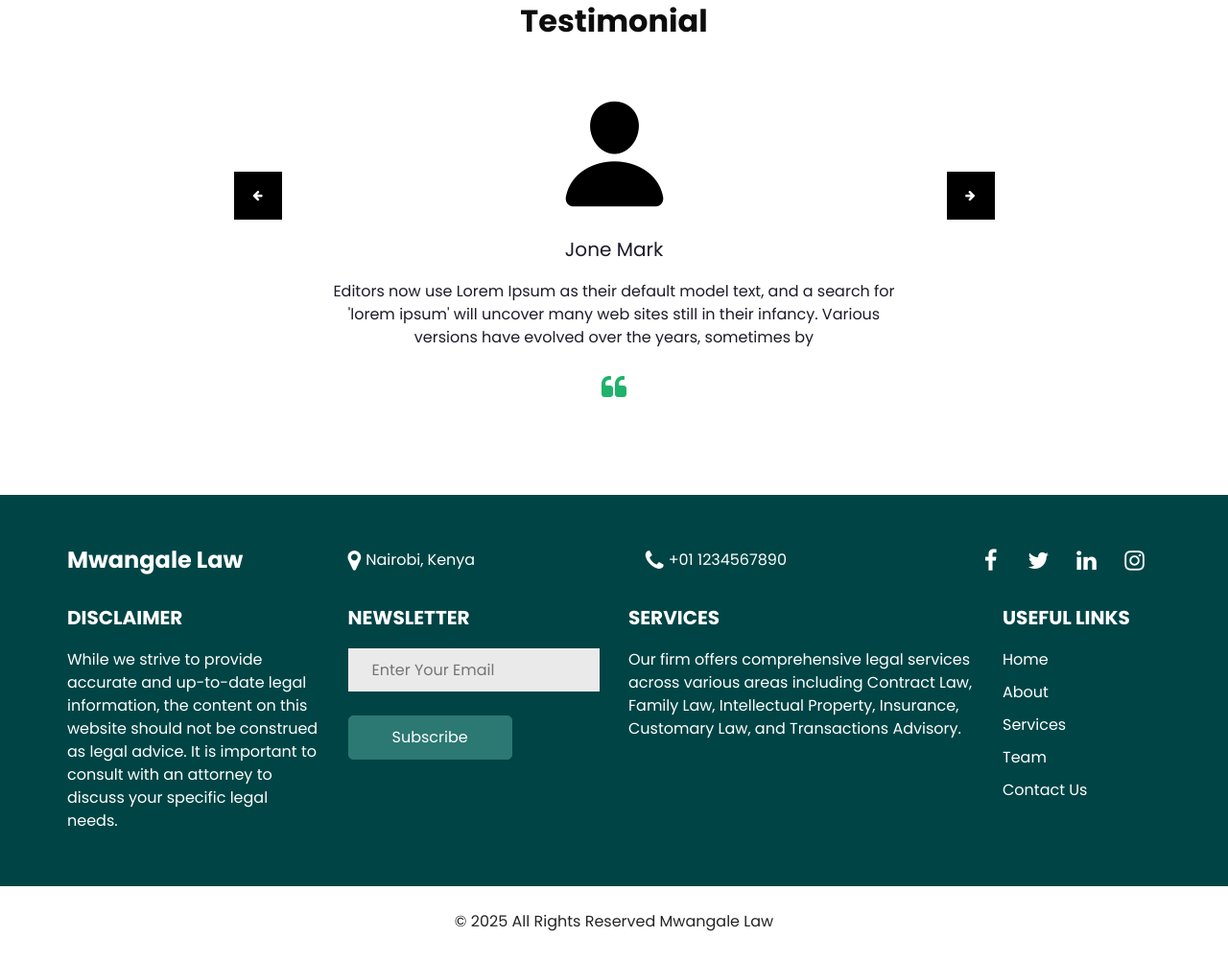
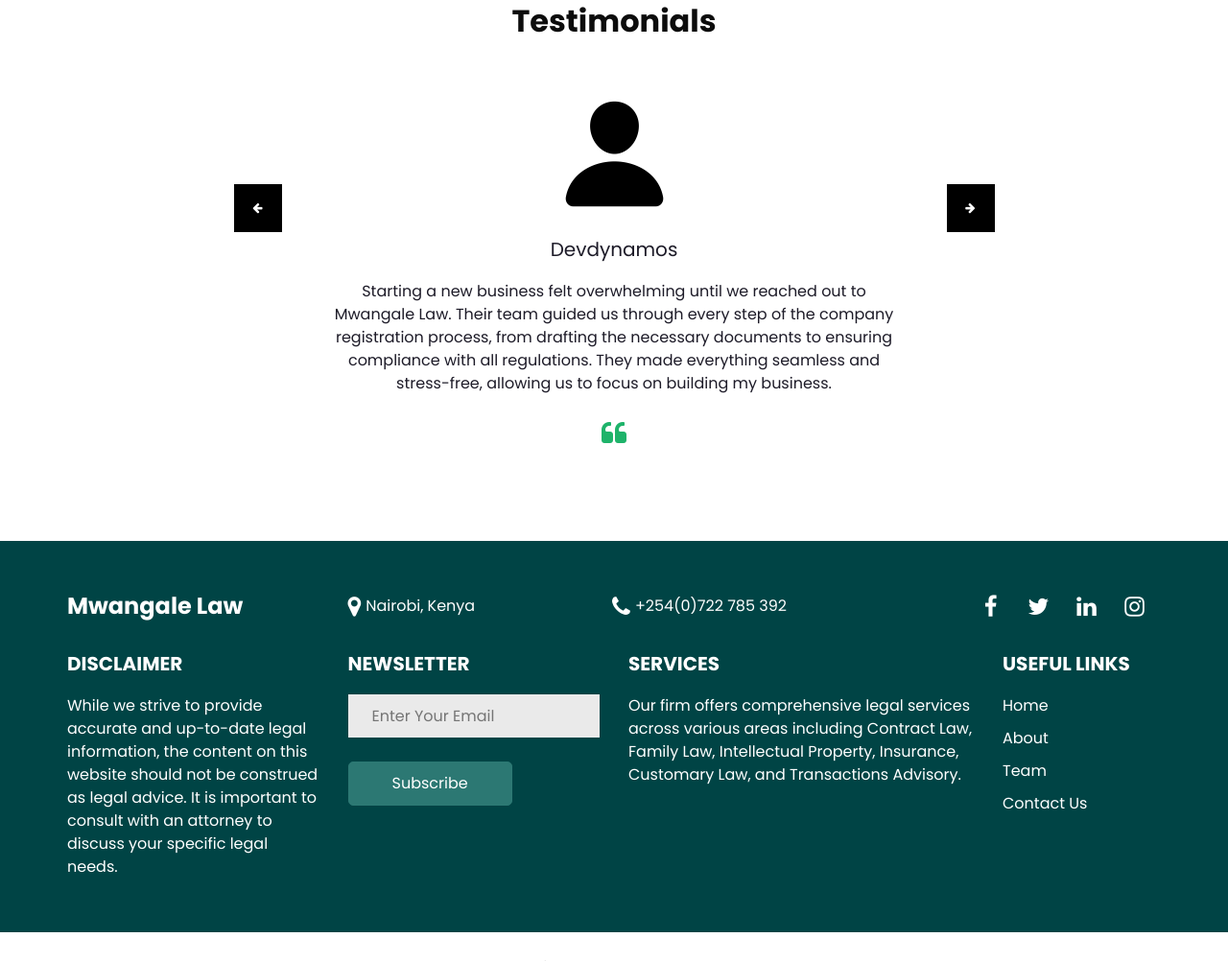
Before and after one commit to Swiish21/Mwangale-Law, a plain HTML site: page index.html in a window 1280 px wide. Shown: the part 3892-4894 px from the top of the page at 96% size. Drawn offline with nearby package versions, Linux system fonts and the light colour scheme; some packages are replaced by stand-ins of ours.

Commit message:
minor changes to the index file

```diff
--- a/index.html
+++ b/index.html
@@ -432,7 +432,7 @@
     <div class="container ">
       <div class="heading_container heading_center">
         <h2>
-          Testimonial
+          Testimonials
         </h2>
         <hr>
       </div>
@@ -447,10 +447,12 @@
                   </div>
                   <div class="detail-box">
                     <h5>
-                      Jone Mark
+                      Fredrick Mandela
                     </h5>
                     <p>
-                      Editors now use Lorem Ipsum as their default model text, and a search for 'lorem ipsum' will uncover many web sites still in their infancy. Various versions have evolved over the years, sometimes by
+                      They handled all the paperwork, resolved the disputes with the seller,
+                      and ensured I could take ownership without any worries. Thanks to their expertise, I’m
+                      now driving the car I’ve always wanted.
                     </p>
                     <span>
                       <i class="fa fa-quote-left" aria-hidden="true"></i>
@@ -469,10 +471,13 @@
                   </div>
                   <div class="detail-box">
                     <h5>
-                      Jone Mark
+                      Devdynamos
                     </h5>
                     <p>
-                      Editors now use Lorem Ipsum as their default model text, and a search for 'lorem ipsum' will uncover many web sites still in their infancy. Various versions have evolved over the years, sometimes by
+                      Starting a new business felt overwhelming until we reached out to Mwangale
+                      Law. Their team guided us through every step of the company registration process, from
+                      drafting the necessary documents to ensuring compliance with all regulations. They made
+                      everything seamless and stress-free, allowing us to focus on building my business.
                     </p>
                     <span>
                       <i class="fa fa-quote-left" aria-hidden="true"></i>
@@ -491,10 +496,14 @@
                   </div>
                   <div class="detail-box">
                     <h5>
-                      Jone Mark
+                      Andrew Masaba
                     </h5>
                     <p>
-                      Editors now use Lorem Ipsum as their default model text, and a search for 'lorem ipsum' will uncover many web sites still in their infancy. Various versions have evolved over the years, sometimes by
+                      Buying my first home was exciting but also intimidating with all the
+                      legalities involved. Mwangale Law made the entire conveyancing process smooth and
+                      hassle-free. They were meticulous in handling the paperwork, explained every step in plain
+                      language, and ensured everything was completed on time. Thanks to their help, I moved
+                      into my new home without a hitch. Highly recommend their services!
                     </p>
                     <span>
                       <i class="fa fa-quote-left" aria-hidden="true"></i>
@@ -546,17 +555,17 @@
               <a href="">
                 <i class="fa fa-phone" aria-hidden="true"></i>
                 <span>
-                  +01 1234567890
+                  +254(0)722 785 392
                 </span>
               </a>
             </div>
           </div>
           <div class="col-md-4 ">
             <div class="social_box">
-              <a href="">
+              <a href="https://www.facebook.com/profile.php?id=61571404925665">
                 <i class="fa fa-facebook" aria-hidden="true"></i>
               </a>
-              <a href="">
+              <a href="https://x.com/MwangaleLaw">
                 <i class="fa fa-twitter" aria-hidden="true"></i>
               </a>
               <a href="">
@@ -621,11 +630,6 @@
                   </a>
                 </li>
                 <li>
-                  <a href="service.html">
-                    Services
-                  </a>
-                </li>
-                <li>
                   <a href="team.html">
                     Team
                   </a>
```
